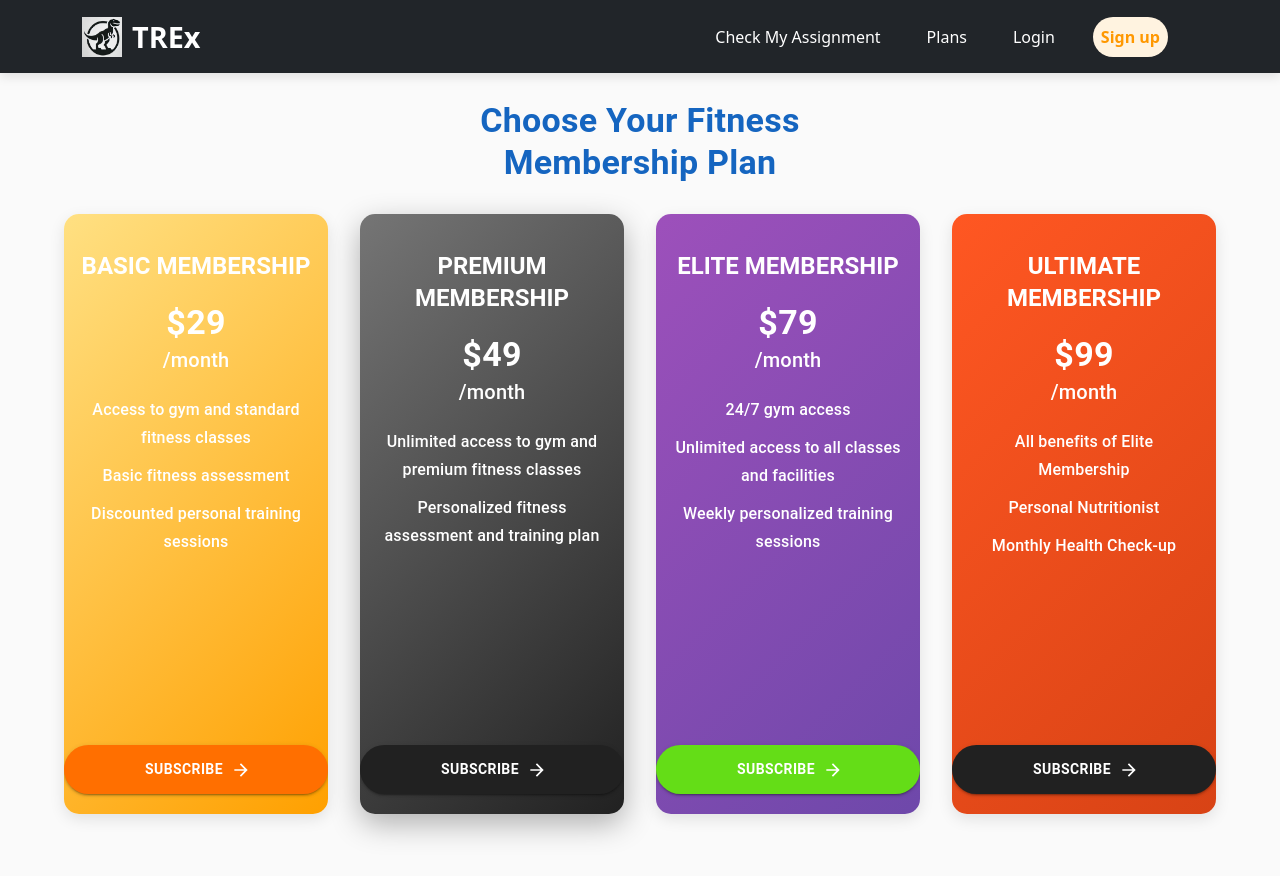
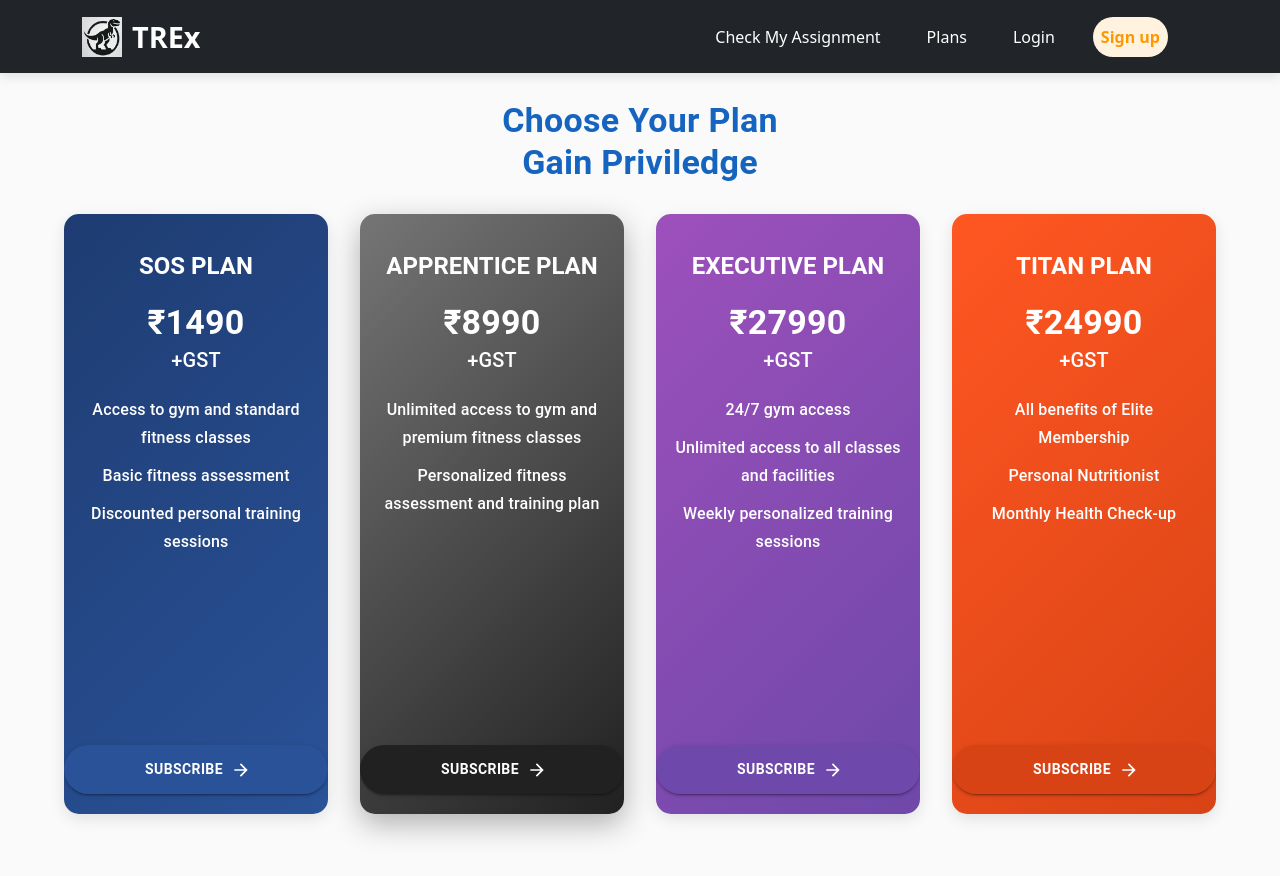
Before and after one commit to Saanvitechs/Edutech-BETA, a React (Create React App) app: page /membership-plan in a window 1280 px wide. Shown: the top 876 px of the page. Built offline with nearby package versions, Linux system fonts and the light colour scheme.

Commit message:
no comments

```diff
--- a/src/components/MembershipPlans.js
+++ b/src/components/MembershipPlans.js
@@ -7,24 +7,24 @@ import qrCode2 from './images/trex_logo.png';
 import qrCode3 from './images/sts.png';
 import qrCode4 from './images/trex_logo.png';
 import './MembershipPlans.module.css';
-
+import CurrencyRupeeIcon from '@mui/icons-material/CurrencyRupee';
 const MembershipPlans = () => {
   const [popupOpen, setPopupOpen] = useState(false);
   const [selectedQrCodes, setSelectedQrCodes] = useState([]);
 
   const membershipPlans = [
     {
-      title: 'BASIC MEMBERSHIP',
-      price: 29,
+      title: 'SOS PLAN',
+      price: 1490,
       features: ['Access to gym and standard fitness classes', 'Basic fitness assessment', 'Discounted personal training sessions'],
       buttonText: 'Subscribe',
-      color: 'linear-gradient(135deg, #FFE082, #FFA000)',
-      buttonColor: '#ff6f00',
+      color: 'linear-gradient(135deg, #1e3c72, #2a5298)',
+      buttonColor: '#2a5298',
       qrCodes: [qrCode1, qrCode2],
     },
     {
-      title: 'PREMIUM MEMBERSHIP',
-      price: 49,
+      title: 'APPRENTICE PLAN',
+      price: 8990,
       features: ['Unlimited access to gym and premium fitness classes', 'Personalized fitness assessment and training plan'],
       buttonText: 'Subscribe',
       color: 'linear-gradient(135deg, #757575, #212121)',
@@ -33,21 +33,21 @@ const MembershipPlans = () => {
       qrCodes: [qrCode2, qrCode3],
     },
     {
-      title: 'ELITE MEMBERSHIP',
-      price: 79,
+      title: 'EXECUTIVE PLAN',
+      price: 27990,
       features: ['24/7 gym access', 'Unlimited access to all classes and facilities', 'Weekly personalized training sessions'],
       buttonText: 'Subscribe',
       color: 'linear-gradient(135deg, #9d50bb, #6e48aa)',
-      buttonColor: '#64dd17',
+      buttonColor: '#6e48aa',
       qrCodes: [qrCode3, qrCode4],
     },
     {
-      title: 'ULTIMATE MEMBERSHIP',
-      price: 99,
+      title: 'TITAN PLAN',
+      price: 24990,
       features: ['All benefits of Elite Membership', 'Personal Nutritionist', 'Monthly Health Check-up'],
       buttonText: 'Subscribe',
       color: 'linear-gradient(135deg, #FF5722, #D84315)',
-      buttonColor: '#212121',
+      buttonColor: '#D84315',
       qrCodes: [qrCode4, qrCode1],
     },
   ];
@@ -65,7 +65,7 @@ const MembershipPlans = () => {
         gutterBottom
         style={{ fontWeight: 700, marginBottom: '30px' }}
       >
-        Choose Your Fitness <br /> Membership Plan
+        Choose Your Plan <br /> Gain Priviledge
       </Typography>
       <Grid container spacing={4} justifyContent="center" alignItems="stretch">
         {membershipPlans.map((plan, index) => (
@@ -119,10 +119,10 @@ const MembershipPlans = () => {
                   color="textPrimary"
                   style={{ fontWeight: 700, color: '#fff' }}
                 >
-                  ${plan.price}
+                ₹{plan.price}
                 </Typography>
                 <Typography variant="h6" align="center" style={{ color: '#fff', marginBottom: '20px' }}>
-                  /month
+                  +GST
                 </Typography>
                 <ul style={{ paddingLeft: '0', listStyle: 'none', margin: 0, color: '#fff' }}>
                   {plan.features.map((feature, idx) => (
```
